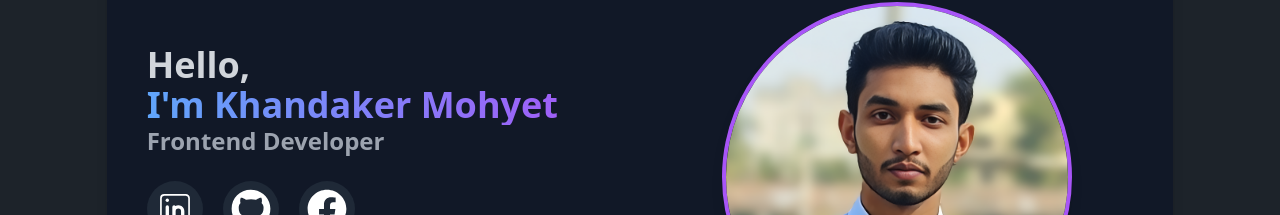
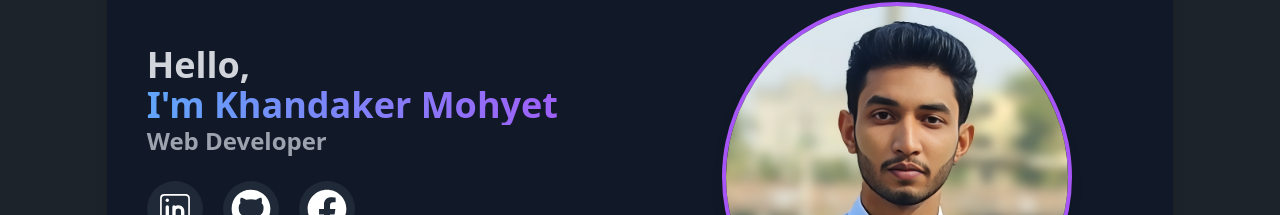
Before and after one commit to Khandaker-Mohyet/My-portfolio, a React (Vite) app: page / in a window 1280 px wide. Shown: the part 114-329 px from the top of the page. Built offline with nearby package versions, Linux system fonts and the light colour scheme.

Commit message:
change degination for PH

```diff
--- a/src/Components/BannerNew.jsx
+++ b/src/Components/BannerNew.jsx
@@ -14,7 +14,7 @@
             <h1 className="text-4xl font-extrabold bg-gradient-to-r from-blue-400 to-purple-500 bg-clip-text text-transparent">
               I'm Khandaker Mohyet
             </h1>
-            <h1 className="text-2xl font-semibold text-gray-400">Frontend Developer</h1>
+            <h1 className="text-2xl font-semibold text-gray-400">Web Developer</h1>
           </div>
 
           {/* Social Icons */}
```
